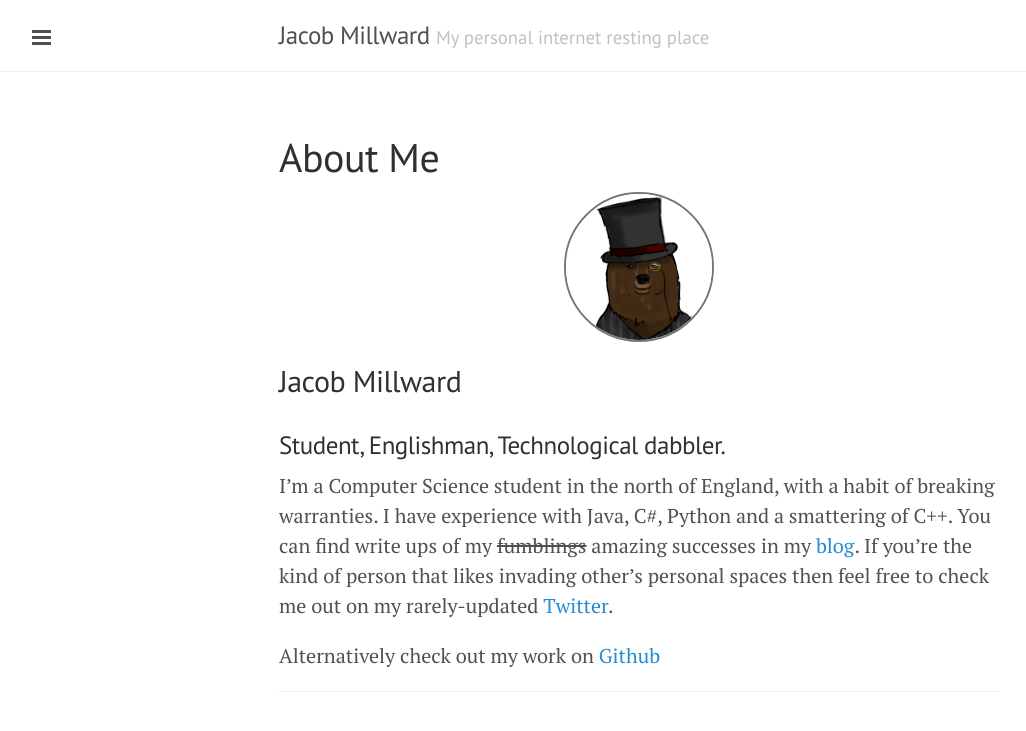
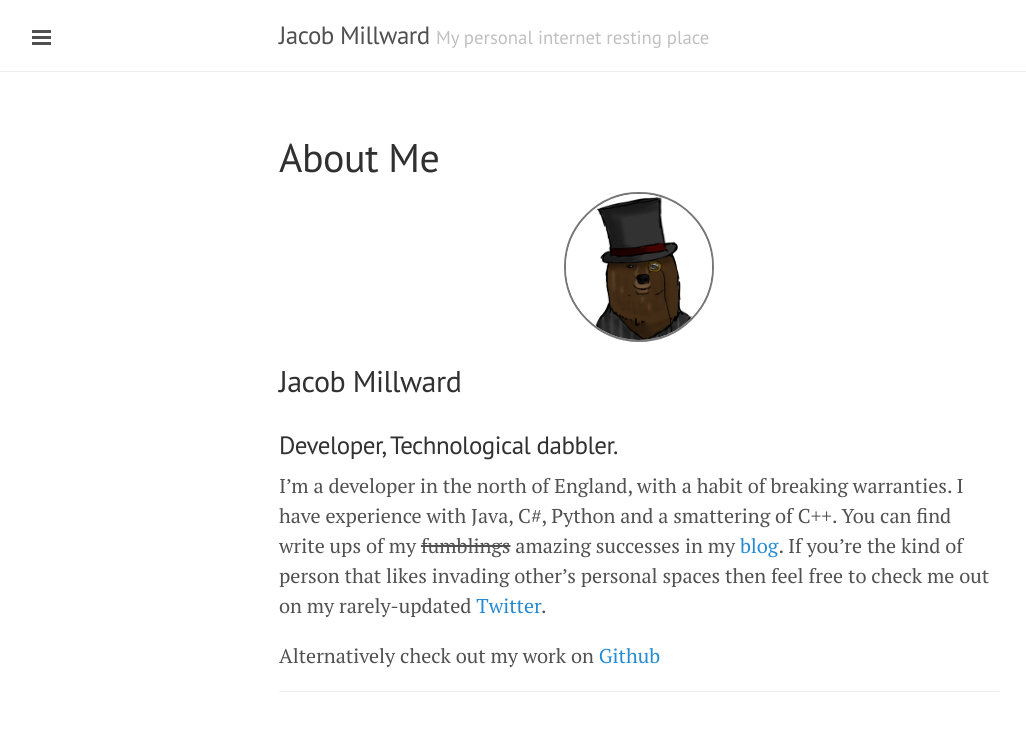
Before and after one commit to JacobMillward/blog, a Jekyll site: the page built from about.md, in a window 1280 px wide. Shown: the top 731 px of the page, without its empty margins (1-1027 px from the left). Built offline with Jekyll 4.4.1, drawn with Linux system fonts in a browser that asks for light colours.

Commit message:
Update about page

```diff
--- a/about.md
+++ b/about.md
@@ -6,9 +6,9 @@ title: About Me
 
 ## Jacob Millward
 
-### Student, Englishman, Technological dabbler.
+### Developer, Technological dabbler.
 
-I'm a Computer Science student in the north of England, with a habit of breaking warranties. I have experience with Java, C#, Python and a smattering of C++.
+I'm a developer in the north of England, with a habit of breaking warranties. I have experience with Java, C#, Python and a smattering of C++.
 You can find write ups of my <s>fumblings</s> amazing successes in my [blog]({{site.url}}). If you're the kind of person that likes invading other's personal spaces then feel free to check me out on my rarely-updated [Twitter]({{site.twitter_url}}).
 
 Alternatively check out my work on [Github]({{site.github_url}})
```
